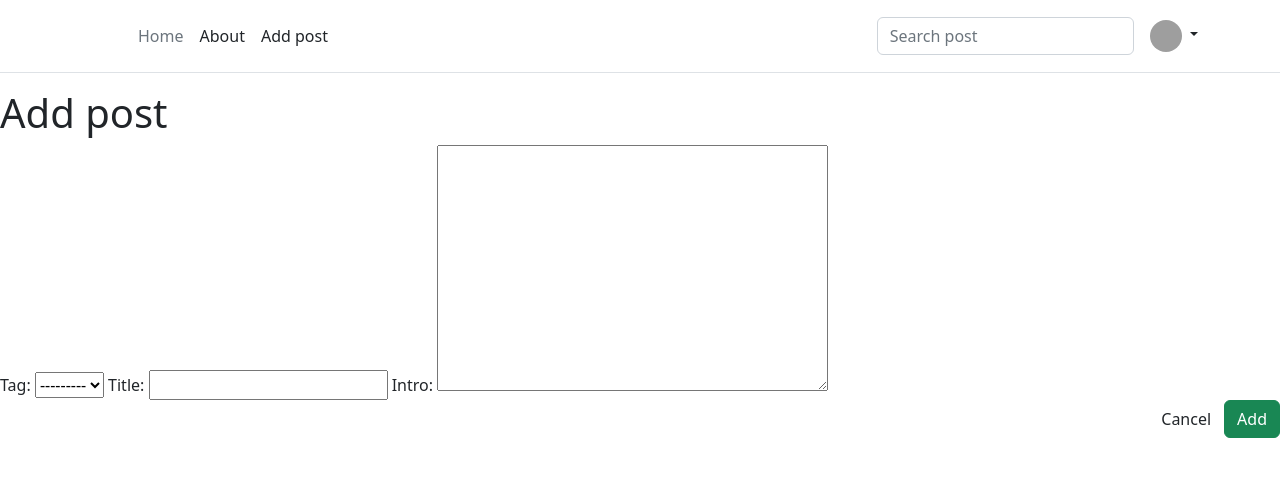
After one commit to Pankti77Dave/blogApp-using-django, a Django app: page /add/ in a window 1280 px wide. The commit adds this page. Shown: the top 477 px of the page. Run offline with Django 4.2, Linux system fonts and the light colour scheme; data comes from the database, SQL or seed files in the repository; both versions use the stored data as it was after the commit; parts of the project's set-up code (start-up, migrations or seed data) failed here and were passed over; grey boxes are pictures that could not be loaded.

Commit message:
added add and delete functionality

```diff
--- a/blog/forms.py
+++ b/blog/forms.py
@@ -1,8 +1,14 @@
 
 from django import forms
-
-from .models import Comment
+from .models import Comment, Post
 class CommentForm(forms.ModelForm):
     class Meta:
         model = Comment
         fields = ('name', 'email')
+
+class BlogForm(forms.ModelForm):
+
+
+    class Meta:
+        model = Post
+        fields = [ 'tag', 'title','intro']
--- a/blog/models.py
+++ b/blog/models.py
@@ -1,3 +1,5 @@
+from asyncio.windows_events import NULL
+from calendar import c
 from distutils.command.upload import upload
 import email
 from django.db import models
@@ -12,8 +14,11 @@ class Tag(models.Model):
     def __str__(self):
         return self.title
 
+    def get_absolute_url(self):
+        return '/%s/' % self.slug
+
 class Post(models.Model):
-    tag = models.ForeignKey(Tag, related_name='posts', on_delete=models.CASCADE)
+    tag = models.ForeignKey(Tag, related_name='posts', on_delete=models.CASCADE, blank=True, null=True)
     title = models.CharField(max_length=255)
     slug = models.SlugField()
     intro = models.TextField()
@@ -27,6 +32,11 @@ class Post(models.Model):
     def __str__(self):
         return self.title
 
+    def get_absolute_url(self):
+        return '/%s/%s/' % (self.tag.slug, self.slug)
+
+
+
 class Comment(models.Model):
     post = models.ForeignKey(Post, related_name='comments', on_delete=models.CASCADE)
     name = models.CharField(max_length=255)
--- /dev/null
+++ b/blog/templates/blog/add.html
@@ -0,0 +1,17 @@
+{% extends 'core/base.html' %}
+
+{% block content %}
+
+<h1>Add post</h1>
+
+<form id="addForm" action="/create/" method="post" enctype="multipart/form-data">
+    {% csrf_token %}
+    {{BlogForm}}
+
+    <div class="modal-footer">
+        <input type="button" class="btn btn-default clear-add-form" data-dismiss="modal" value="Cancel">
+        <input type="submit" class="btn btn-success" value="Add">
+    </div>
+</form>
+
+{% endblock %}
--- a/blog/urls.py
+++ b/blog/urls.py
@@ -1,11 +1,14 @@
-from django.conf import settings
-from django.conf.urls.static import static
+
 from django.urls import path
+from . import views
 
-from . import views
+
 
 urlpatterns = [
     path('search/', views.search, name='search'),
-    path('<slug:tag_slug>/<slug:slug>/', views.detail, name='post_detail'),
-    path('<slug:slug>/', views.tag, name='tag_detail'),
-] +  static(settings.MEDIA_URL, document_root=settings.MEDIA_ROOT)
+    path('add/', views.add, name='add'),
+    path('create/', views.create, name='create'),
+    path('delete/<int:id>/',views.delete, name='delete'),
+    path('<int:id>/', views.detail, name='post_detail'),
+    # path('<slug:slug>/', views.tag, name='tag_detail'),
+]
--- a/blog/views.py
+++ b/blog/views.py
@@ -1,12 +1,12 @@
 from django.db.models import Q
 from gc import get_objects
+
 from django.shortcuts import get_object_or_404, render, redirect
-from .forms import CommentForm
+from .forms import BlogForm, CommentForm
 from .models import Post, Tag
 
-def detail(request, tag_slug, slug):
-    post = get_object_or_404(Post, slug=slug)
-
+def detail(request, id):
+    post = Post.objects.get(id=id)
     if request.method == 'POST':
         form = CommentForm(request.POST)
 
@@ -15,7 +15,7 @@ def detail(request, tag_slug, slug):
             comment.post = post
             comment.save()
 
-            return redirect('post_detail', slug=slug)
+            return redirect('post_detail', id=id)
     else:
         form = CommentForm()
 
@@ -26,9 +26,31 @@ def tag(request, slug):
 
     return render(request, 'blog/tag.html', {'tag': tag})
 
+
 def search(request):
     query = request.GET.get('query', '')
 
     posts = Post.objects.filter(Q(title__icontains=query) | Q(intro__icontains=query) | Q(body__icontains=query))
 
     return render(request, 'blog/search.html', {'posts': posts, 'query': query})
+
+def add(request):
+    return render(request, 'blog/add.html', { 'BlogForm': BlogForm})
+
+def create(request):
+    form = BlogForm(request.POST)
+    obj = form.save(commit=False)
+    obj.slug = 'text'
+    obj.save()
+    # if form.is_valid():
+    #     try:
+    #         return redirect('/')
+    #     except:
+    #         pass
+
+    return redirect( '/')
+
+def delete(request,id):
+    post = Post.objects.get(id=id)
+    post.delete()
+    return redirect('/')
--- a/core/templates/core/base.html
+++ b/core/templates/core/base.html
@@ -25,7 +25,9 @@
             <ul class="nav col-12 col-lg-auto me-lg-auto mb-2 justify-content-center mb-md-0">
               <li><a href="/" class="nav-link px-2 link-secondary">Home</a></li>
               <li><a href="{% url 'about' %}" class="nav-link px-2 link-dark">About</a></li>
-              <li><a href="#" class="nav-link px-2 link-dark">Create Post</a></li>
+              <li>
+                <a href="{% url 'add' %}" class="nav-link px-2 link-dark">Add post</a>
+              </li>
             </ul>
 
             <form class="col-12 col-lg-auto mb-3 mb-lg-0 me-lg-3" method="get" action="{% url 'search' %}">
--- a/core/templates/core/frontpage.html
+++ b/core/templates/core/frontpage.html
@@ -9,7 +9,7 @@
         <div class="blog-item">
 
             <div class="blog-item-inner">
-                <a href="{% url 'post_detail' post.tag.slug post.slug %}">
+                 <a href="{% url 'post_detail' post.id %}">
                     {% if post.image %}
                     <figure class="image">
                         <img src="{{ post.image.url }}" alt="">
@@ -18,7 +18,9 @@
                     <h2>{{ post.title }}</h2>
                     <p>{{ post.intro }}</p>
                     <p>{{ post.created_at|date:'M-d-Y H:i' }}</p>
+
                 </a>
+                <a href="{% url 'delete' post.id %}">Delete</a>
             </div>
 
         </div>
--- a/crashblog/settings.py
+++ b/crashblog/settings.py
@@ -37,6 +37,7 @@ INSTALLED_APPS = [
     'django.contrib.sessions',
     'django.contrib.messages',
     'django.contrib.staticfiles',
+    'django.contrib.sitemaps',
     'core.apps.CoreConfig',
     'blog.apps.BlogConfig'
 ]
--- a/crashblog/urls.py
+++ b/crashblog/urls.py
@@ -13,14 +13,24 @@ Including another URLconf
     1. Import the include() function: from django.urls import include, path
     2. Add a URL to urlpatterns:  path('blog/', include('blog.urls'))
 """
+from django.conf import settings
+from django.conf.urls.static import static
+from django.contrib import sitemaps
+from django.contrib.sitemaps.views import sitemap
 from django.contrib import admin
 from django.urls import path, include
 
+from .sitemaps import TagSitemap, PostSitemap
+
 from core.views import frontpage, about
 
+
+sitemaps = {'tag': TagSitemap, 'post': PostSitemap}
+
 urlpatterns = [
+    path('sitemap.xml', sitemap, {'sitemaps': sitemaps}),
     path('admin/', admin.site.urls),
     path('about/', about, name='about'),
     path('', include('blog.urls')),
     path('', frontpage, name='frontpage'),
-]
+]+  static(settings.MEDIA_URL, document_root=settings.MEDIA_ROOT)
```
Also changed, not shown: blog/templates/blog/deletepost.html (added, +16 -0 lines), blog/templates/blog/detail.html (+8 -0 lines), core/forms.py (added, +9 -0 lines), crashblog/sitemaps.py (added, +14 -0 lines), blog/migrations/0007_alter_post_tag.py (added), blog/migrations/0008_alter_post_tag.py (added), core/views.py (line endings or trailing spaces), db.sqlite3.
